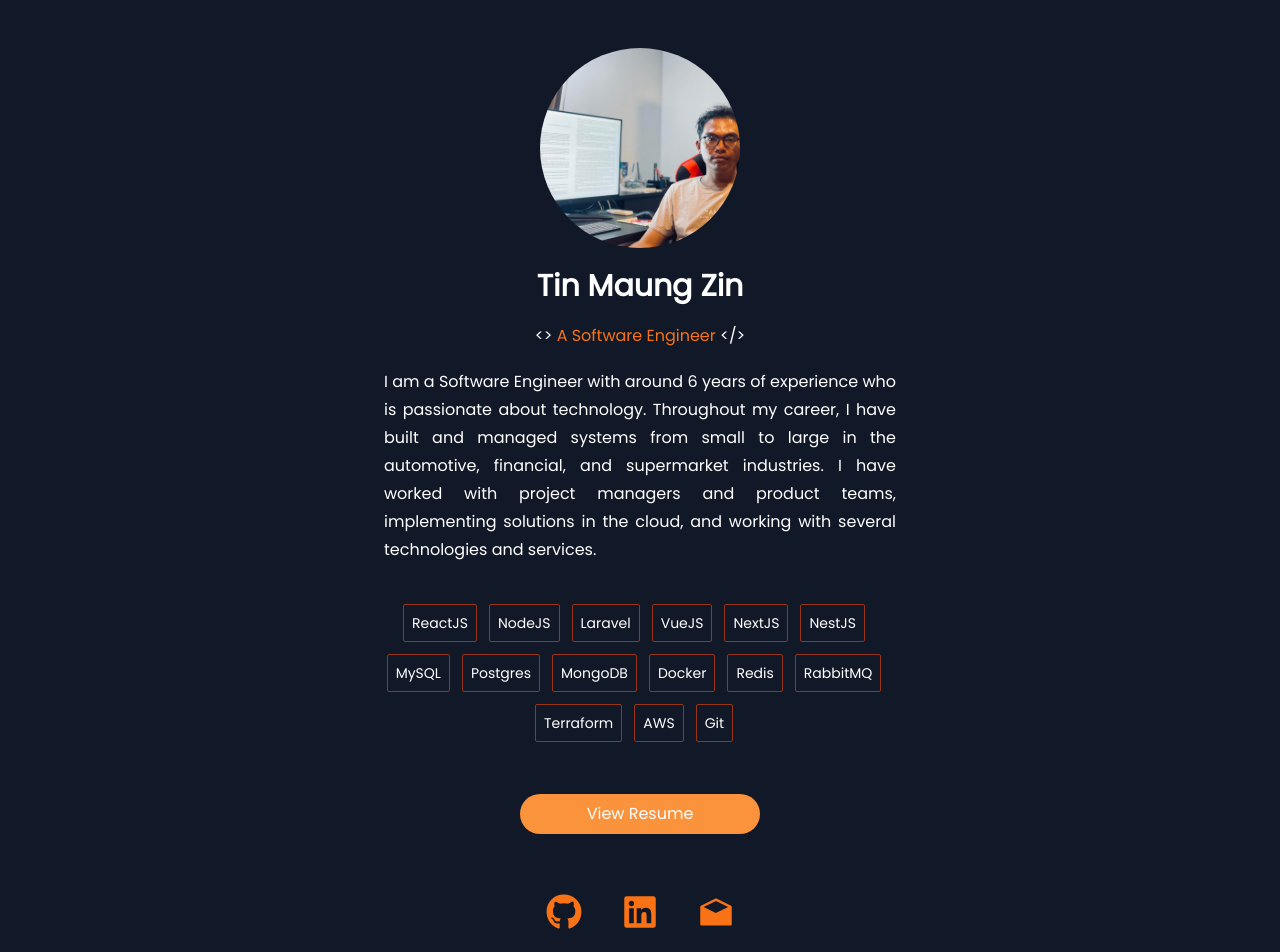
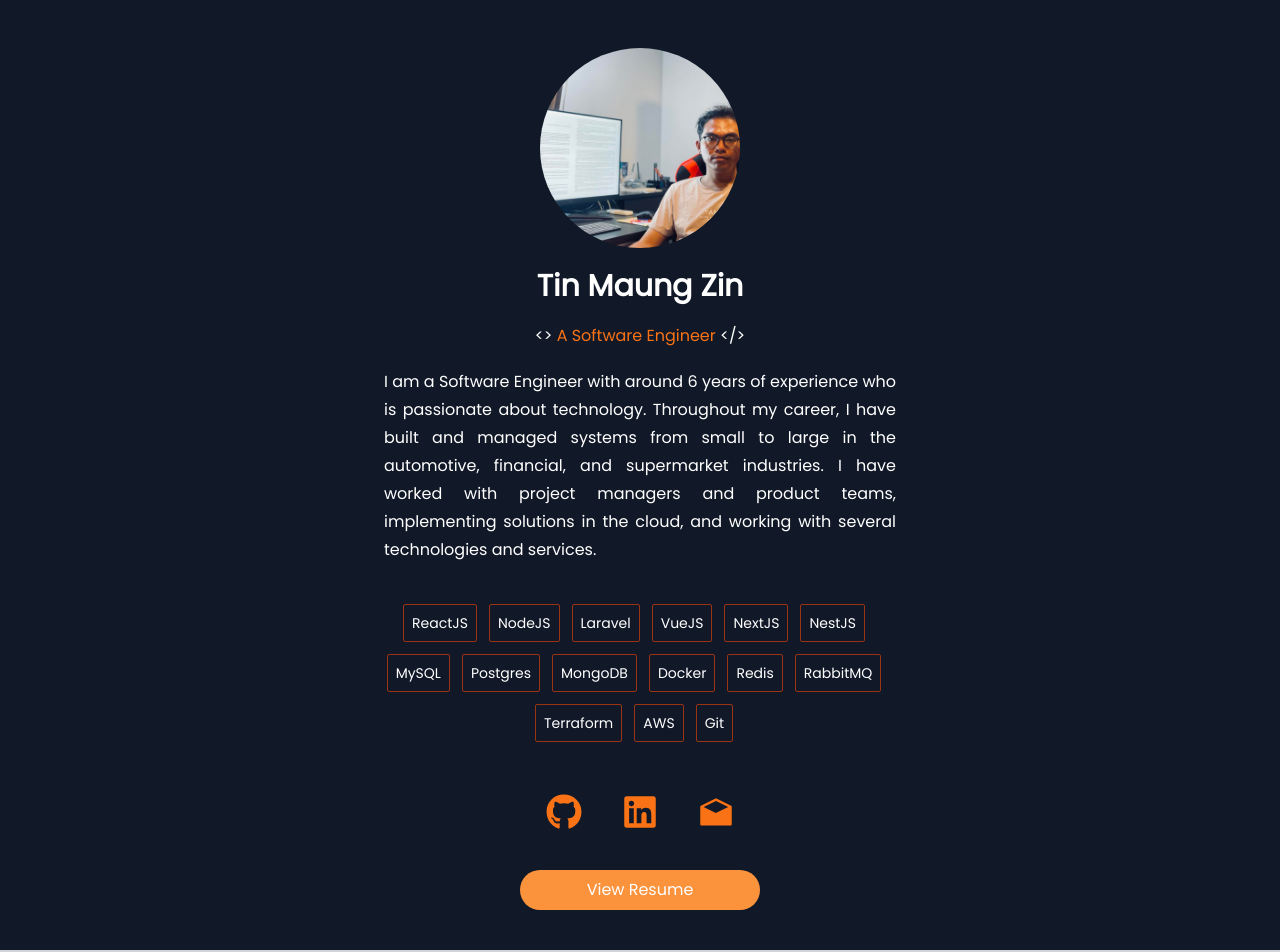
Before and after one commit to tinmaungzin/my-portfo, a Next.js app: page / in a window 1280 px wide. Shown: the top 952 px of the page. Built offline with nearby package versions, Linux system fonts and the light colour scheme.

Commit message:
fix: change order on header component

```diff
--- a/components/Header.tsx
+++ b/components/Header.tsx
@@ -61,15 +61,9 @@ const Header = () => {
           );
         })}
       </div>
-      <div className="flex justify-center">
-        <Link href="/documents/Tin Maung Zin - Resume.pdf" target="_blank">
-          <p className="text-white bg-orange-400 p-2 text-center my-10 w-[15em] hover:bg-orange-800 rounded-full">
-            View Resume
-          </p>
-        </Link>
-      </div>
 
-      <div className=" flex justify-center gap-10 pt-5 pb-10">
+
+      <div className=" flex justify-center gap-10 pt-10">
         <Link href="https://github.com/tinmaungzin" target="_blank" title="Github Profile">
           <FaGithub className="text-4xl text-orange-500" />
         </Link>
@@ -80,6 +74,13 @@ const Header = () => {
           <IoMailOpenSharp className="text-4xl text-orange-500" />
         </Link>
       </div>
+      <div className="flex justify-center">
+        <Link href="/documents/Tin Maung Zin - Resume.pdf" target="_blank">
+          <p className="text-white bg-orange-400 p-2 text-center my-10 w-[15em] hover:bg-orange-800 rounded-full">
+            View Resume
+          </p>
+        </Link>
+      </div>
     </div>
   );
 };
```
